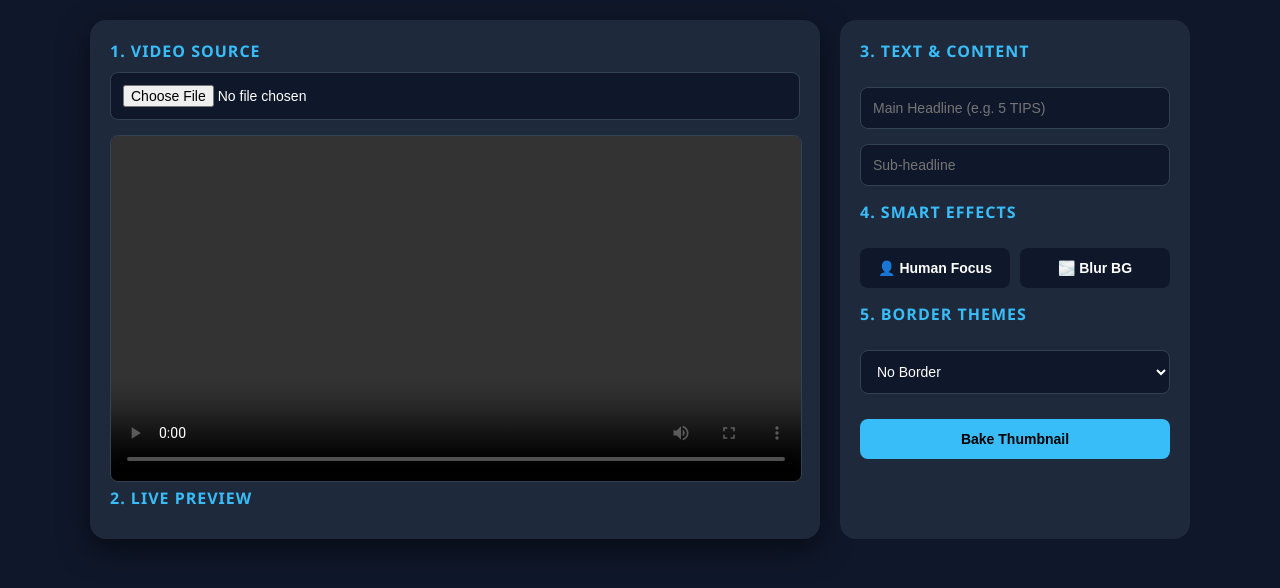
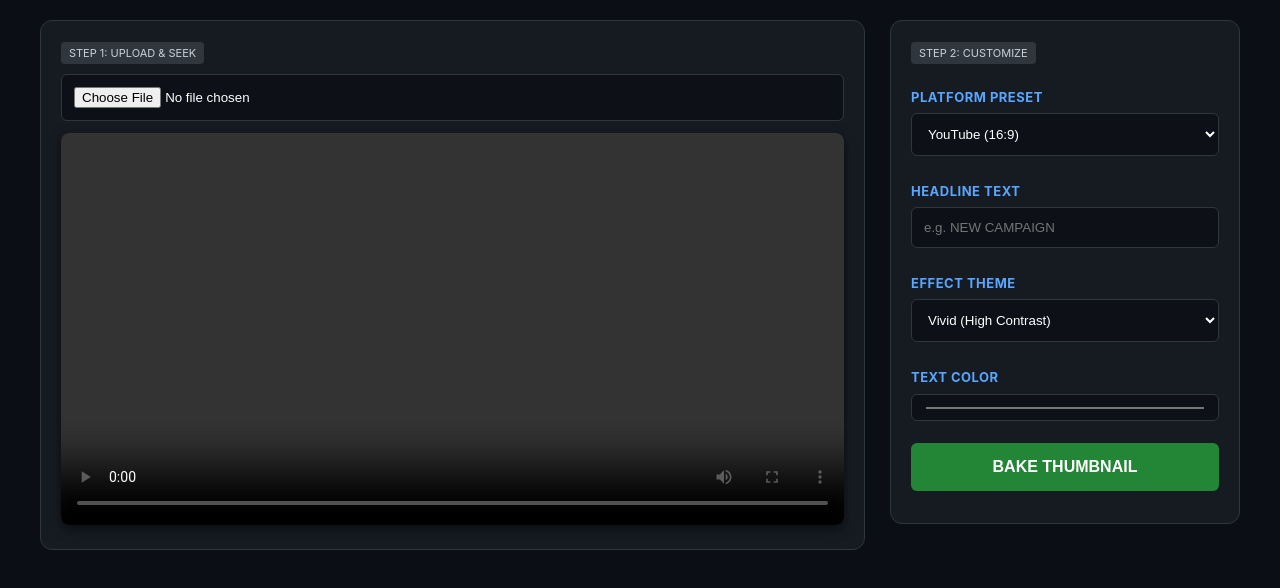
Before and after one commit to niharikasrivastava1998-nihu/PRO-THUMBNAIL-CREATOR, a plain HTML site: page index.html in a window 1280 px wide. Drawn offline with Linux system fonts and the light colour scheme.

Commit message:
Revamp index.html with new title and styles
Updated the title and enhanced styling for better user experience. Added new features for video upload and customization options.

```diff
--- a/index.html
+++ b/index.html
@@ -3,61 +3,62 @@
 <head>
     <meta charset="UTF-8">
     <meta name="viewport" content="width=device-width, initial-scale=1.0">
-    <title>Advanced Thumbnail Engine</title>
+    <title>Multi-Platform Thumbnail Pro</title>
     <style>
-        :root { --bg: #0f172a; --card: #1e293b; --accent: #38bdf8; --text: #f8fafc; }
-        body { font-family: 'Segoe UI', Roboto, sans-serif; background: var(--bg); color: var(--text); margin: 0; padding: 20px; }
-        .wrapper { max-width: 1100px; margin: 0 auto; display: grid; grid-template-columns: 1fr 350px; gap: 20px; }
-        .main-view { background: var(--card); padding: 20px; border-radius: 16px; box-shadow: 0 10px 30px rgba(0,0,0,0.5); }
-        .sidebar { background: var(--card); padding: 20px; border-radius: 16px; display: flex; flex-direction: column; gap: 15px; }
-
-        video { width: 100%; border-radius: 8px; border: 1px solid #334155; }
-        canvas { width: 100%; border-radius: 8px; margin-top: 20px; display: none; border: 2px solid var(--accent); }
-
-        h3 { margin: 0 0 10px 0; color: var(--accent); font-size: 16px; text-transform: uppercase; letter-spacing: 1px; }
-        input, select, button { width: 100%; padding: 12px; border-radius: 8px; border: 1px solid #334155; background: #0f172a; color: white; font-size: 14px; box-sizing: border-box; }
-
-        .theme-grid { display: grid; grid-template-columns: 1fr 1fr; gap: 10px; }
-        button { cursor: pointer; border: none; font-weight: bold; transition: 0.2s; }
-        .btn-gen { background: var(--accent); color: #000; margin-top: 10px; }
-        .btn-gen:hover { transform: scale(1.02); background: #7dd3fc; }
-        .btn-dl { background: #22c55e; margin-top: 10px; }
+        :root { --bg: #0b0e14; --card: #161b22; --accent: #58a6ff; --text: #c9d1d9; --btn: #238636; }
+        body { font-family: -apple-system, BlinkMacSystemFont, "Segoe UI", Helvetica, Arial, sans-serif; background: var(--bg); color: var(--text); margin: 0; padding: 20px; }
+        .wrapper { max-width: 1200px; margin: 0 auto; display: grid; grid-template-columns: 1fr 350px; gap: 25px; }
+        .main-view { background: var(--card); padding: 20px; border-radius: 12px; border: 1px solid #30363d; }
+        .sidebar { background: var(--card); padding: 20px; border-radius: 12px; border: 1px solid #30363d; height: fit-content; }
+        video { width: 100%; border-radius: 8px; background: #000; box-shadow: 0 4px 12px rgba(0,0,0,0.5); }
+        canvas { width: 100%; border-radius: 8px; margin-top: 20px; display: none; border: 1px solid var(--accent); }
+        h3 { margin: 15px 0 8px 0; color: var(--accent); font-size: 13px; text-transform: uppercase; letter-spacing: 0.5px; }
+        input, select, button { width: 100%; padding: 12px; border-radius: 6px; border: 1px solid #30363d; background: #0d1117; color: white; margin-bottom: 12px; box-sizing: border-box; }
+        .btn-gen { background: var(--btn); border: none; font-weight: bold; cursor: pointer; padding: 15px; font-size: 16px; margin-top: 10px; }
+        .btn-gen:hover { background: #2ea043; }
+        .badge { background: #30363d; padding: 4px 8px; border-radius: 4px; font-size: 11px; margin-bottom: 10px; display: inline-block; }
     </style>
 </head>
 <body>
 
 <div class="wrapper">
     <div class="main-view">
-        <h3>1. Video Source</h3>
-        <input type="file" id="videoUpload" accept="video/*" style="margin-bottom:15px;">
+        <span class="badge">STEP 1: UPLOAD & SEEK</span>
+        <input type="file" id="videoUpload" accept="video/*">
         <video id="videoPlayer" controls></video>
-
-        <h3>2. Live Preview</h3>
         <canvas id="canvas"></canvas>
     </div>
 
     <div class="sidebar">
-        <h3>3. Text & Content</h3>
-        <input type="text" id="mainText" placeholder="Main Headline (e.g. 5 TIPS)">
-        <input type="text" id="subText" placeholder="Sub-headline">
+        <span class="badge">STEP 2: CUSTOMIZE</span>
 
-        <h3>4. Smart Effects</h3>
-        <div class="theme-grid">
-            <button onclick="applyStyle('spotlight')">👤 Human Focus</button>
-            <button onclick="applyStyle('blur_bg')">🌫️ Blur BG</button>
-        </div>
-
-        <h3>5. Border Themes</h3>
-        <select id="borderTheme">
-            <option value="none">No Border</option>
-            <option value="corporate">BFL Corporate (Blue/Gold)</option>
-            <option value="neon">Neon Cyberpunk</option>
-            <option value="journal">Journal Cutout</option>
-            <option value="minimal">Minimal White</option>
+        <h3>Platform Preset</h3>
+        <select id="platform">
+            <option value="1280/720">YouTube (16:9)</option>
+            <option value="1080/1920">TikTok / IG Reel (9:16)</option>
+            <option value="1200/627">LinkedIn Post (1.91:1)</option>
+            <option value="1200/630">Facebook Post (1.9:1)</option>
+            <option value="1080/1350">Instagram Portrait (4:5)</option>
+            <option value="1080/1080">Square (1:1)</option>
         </select>
 
-        <button class="btn-gen" onclick="render()">Bake Thumbnail</button>
-        <button id="dlBtn" class="btn-dl" style="display:none;" onclick="download()">Download PNG</button>
+        <h3>Headline Text</h3>
+        <input type="text" id="mainText" placeholder="e.g. NEW CAMPAIGN">
+
+        <h3>Effect Theme</h3>
+        <select id="theme">
+            <option value="vivid">Vivid (High Contrast)</option>
+            <option value="spotlight">Human Spotlight (Blur BG)</option>
+            <option value="glitch">Digital Glitch (RGB Shift)</option>
+            <option value="paper">Paper Cutout (White Frame)</option>
+            <option value="doodle">Doodle (Hand-drawn Highlight)</option>
+        </select>
+
+        <h3>Text Color</h3>
+        <input type="color" id="textColor" value="#ffffff">
+
+        <button class="btn-gen" onclick="render()">BAKE THUMBNAIL</button>
+        <button id="dlBtn" style="display:none; background: #8b5cf6;" class="btn-gen" onclick="download()">DOWNLOAD PNG</button>
     </div>
 </div>
 
@@ -65,101 +66,97 @@
     const video = document.getElementById('videoPlayer');
     const canvas = document.getElementById('canvas');
     const ctx = canvas.getContext('2d');
-    let currentStyle = 'none';
 
     document.getElementById('videoUpload').onchange = (e) => {
         video.src = URL.createObjectURL(e.target.files[0]);
     };
 
-    function applyStyle(style) {
-        currentStyle = style;
-        render();
-    }
+    function render() {
+        // 1. Get Platform Dimensions
+        const size = document.getElementById('platform').value.split('/');
+        const W = parseInt(size[0]);
+        const H = parseInt(size[1]);
+        canvas.width = W;
+        canvas.height = H;
 
-    function render() {
-        canvas.width = 1280;
-        canvas.height = 720;
-        const theme = document.getElementById('borderTheme').value;
-        const mainTxt = document.getElementById('mainText').value;
+        const theme = document.getElementById('theme').value;
+        const targetRatio = W / H;
+        const videoRatio = video.videoWidth / video.videoHeight;
 
-        // --- STEP 1: BACKGROUND LAYER ---
-        if (currentStyle === 'blur_bg' || currentStyle === 'spotlight') {
-            // Draw blurred background first
-            ctx.filter = "blur(15px) brightness(0.5)";
-            ctx.drawImage(video, 0, 0, 1280, 720);
+        // 2. Smart Crop Logic
+        let drawW, drawH;
+        if (videoRatio > targetRatio) {
+            drawH = H;
+            drawW = H * videoRatio;
+        } else {
+            drawW = W;
+            drawH = W / videoRatio;
+        }
+        const x = (W - drawW) / 2;
+        const y = (H - drawH) / 2;
+
+        // 3. Render Base Layers based on Theme
+        ctx.clearRect(0, 0, W, H);
+
+        if (theme === 'spotlight') {
+            ctx.filter = "blur(15px) brightness(0.4)";
+            ctx.drawImage(video, x, y, drawW, drawH);
             ctx.filter = "none";
-
-            // Draw sharp "Human" cutout/spotlight in center
             ctx.save();
             ctx.beginPath();
-            ctx.arc(640, 360, 400, 0, Math.PI * 2);
+            ctx.arc(W/2, H/3, Math.min(W,H)*0.4, 0, Math.PI*2);
             ctx.clip();
-            ctx.filter = "contrast(1.1) saturate(1.2)";
-            ctx.drawImage(video, 0, 0, 1280, 720);
+            ctx.drawImage(video, x, y, drawW, drawH);
             ctx.restore();
+        } else if (theme === 'glitch') {
+            ctx.globalAlpha = 0.7;
+            ctx.drawImage(video, x - 5, y, drawW, drawH);
+            ctx.fillStyle = "rgba(255,0,0,0.2)";
+            ctx.fillRect(0,0,W,H);
+            ctx.drawImage(video, x + 5, y, drawW, drawH);
+            ctx.globalAlpha = 1.0;
         } else {
-            ctx.filter = "contrast(1.1) saturate(1.1)";
-            ctx.drawImage(video, 0, 0, 1280, 720);
+            ctx.filter = "contrast(1.15) saturate(1.2)";
+            ctx.drawImage(video, x, y, drawW, drawH);
+            ctx.filter = "none";
         }
 
-        // --- STEP 2: DOODLE HIGHLIGHT ---
-        if (currentStyle === 'spotlight') {
-            ctx.strokeStyle = "#fbbf24";
-            ctx.lineWidth = 5;
+        // 4. Overlays
+        if (theme === 'doodle') {
+            ctx.strokeStyle = "#ffeb3b";
+            ctx.lineWidth = 6;
             ctx.setLineDash([10, 10]);
-            ctx.beginPath();
-            ctx.ellipse(640, 360, 410, 410, 0, 0, Math.PI * 2);
-            ctx.stroke();
+            ctx.strokeRect(30, 30, W-60, H-60);
             ctx.setLineDash([]);
+        } else if (theme === 'paper') {
+            ctx.strokeStyle = "white";
+            ctx.lineWidth = 40;
+            ctx.strokeRect(0,0,W,H);
         }
 
-        // --- STEP 3: THEME BORDERS ---
-        ctx.filter = "none";
-        if (theme === 'corporate') {
-            ctx.strokeStyle = "#00529b"; // BFL Blue
-            ctx.lineWidth = 30;
-            ctx.strokeRect(0, 0, 1280, 720);
-            ctx.strokeStyle = "#d4af37"; // Gold accent
-            ctx.lineWidth = 5;
-            ctx.strokeRect(15, 15, 1250, 690);
-        } else if (theme === 'neon') {
-            ctx.shadowColor = "#38bdf8";
+        // 5. Professional Typography
+        const text = document.getElementById('mainText').value;
+        if (text) {
+            ctx.shadowColor = "rgba(0,0,0,0.9)";
             ctx.shadowBlur = 20;
-            ctx.strokeStyle = "#38bdf8";
-            ctx.lineWidth = 10;
-            ctx.strokeRect(10, 10, 1260, 700);
-        } else if (theme === 'journal') {
-            ctx.fillStyle = "rgba(255,255,255,0.9)";
-            ctx.rotate(-0.02);
-            ctx.fillRect(50, 500, 600, 150); // Text plate
-            ctx.resetTransform();
-        }
-
-        // --- STEP 4: TEXT ENGINE ---
-        if (mainTxt) {
-            ctx.shadowColor = "rgba(0,0,0,0.8)";
-            ctx.shadowBlur = 15;
-            ctx.fillStyle = "white";
-            ctx.font = "bold 90px Arial";
-            ctx.textAlign = "left";
-            ctx.fillText(mainTxt.toUpperCase(), 80, 600);
-
-            ctx.font = "40px Arial";
-            ctx.fillStyle = "#38bdf8";
-            ctx.fillText(document.getElementById('subText').value, 80, 650);
+            ctx.fillStyle = document.getElementById('textColor').value;
+            const fontSize = Math.round(H * 0.1);
+            ctx.font = `italic bold ${fontSize}px sans-serif`;
+            ctx.textAlign = "center";
+            ctx.fillText(text.toUpperCase(), W/2, H * 0.85);
         }
 
         canvas.style.display = 'block';
         document.getElementById('dlBtn').style.display = 'block';
+        canvas.scrollIntoView({ behavior: 'smooth' });
     }
 
     function download() {
         const link = document.createElement('a');
-        link.download = 'pro-thumbnail.png';
-        link.href = canvas.toDataURL('image/png');
+        link.download = `thumbnail-${Date.now()}.png`;
+        link.href = canvas.toDataURL('image/png', 1.0);
         link.click();
     }
 </script>
-
 </body>
 </html>
```
